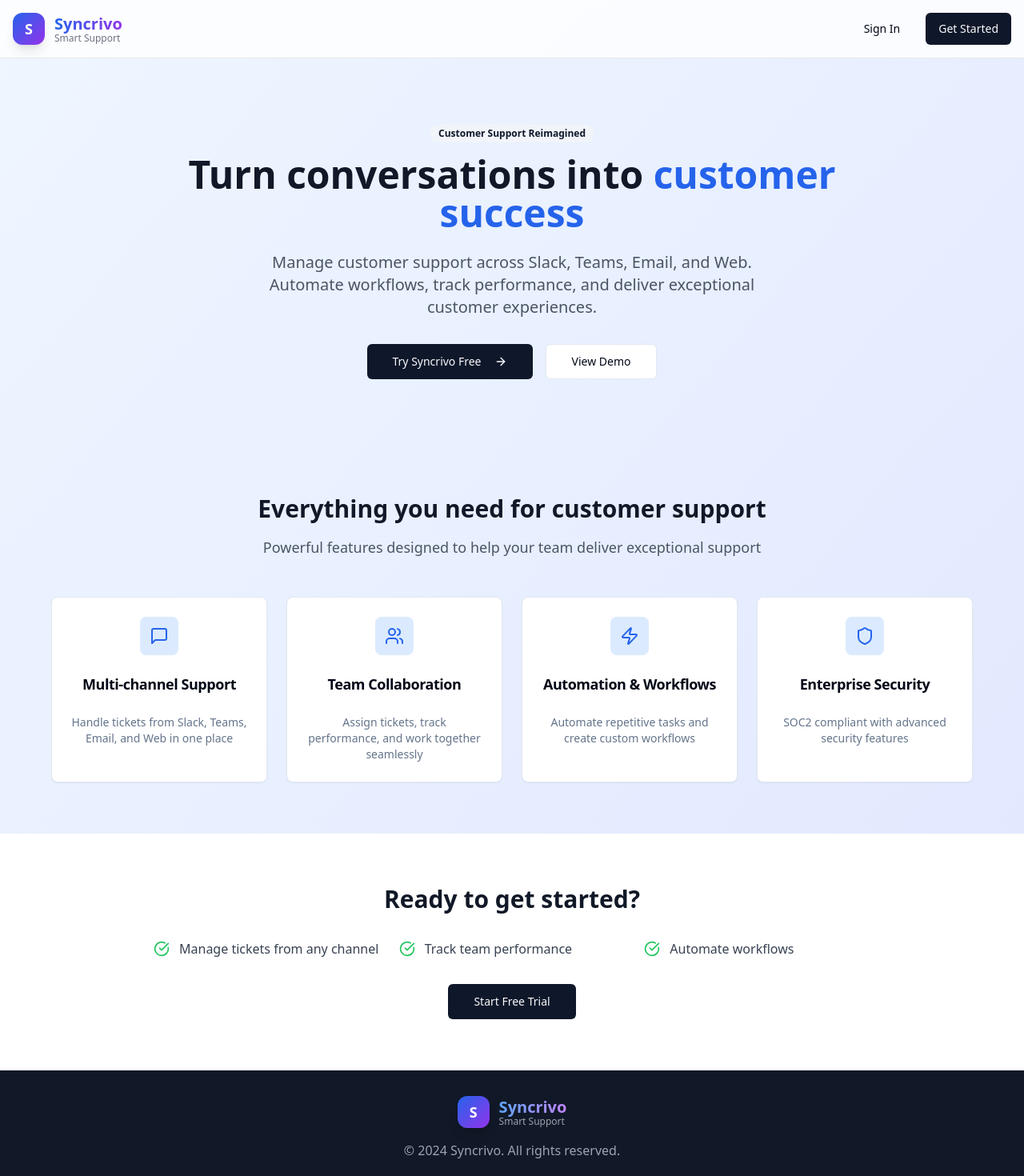
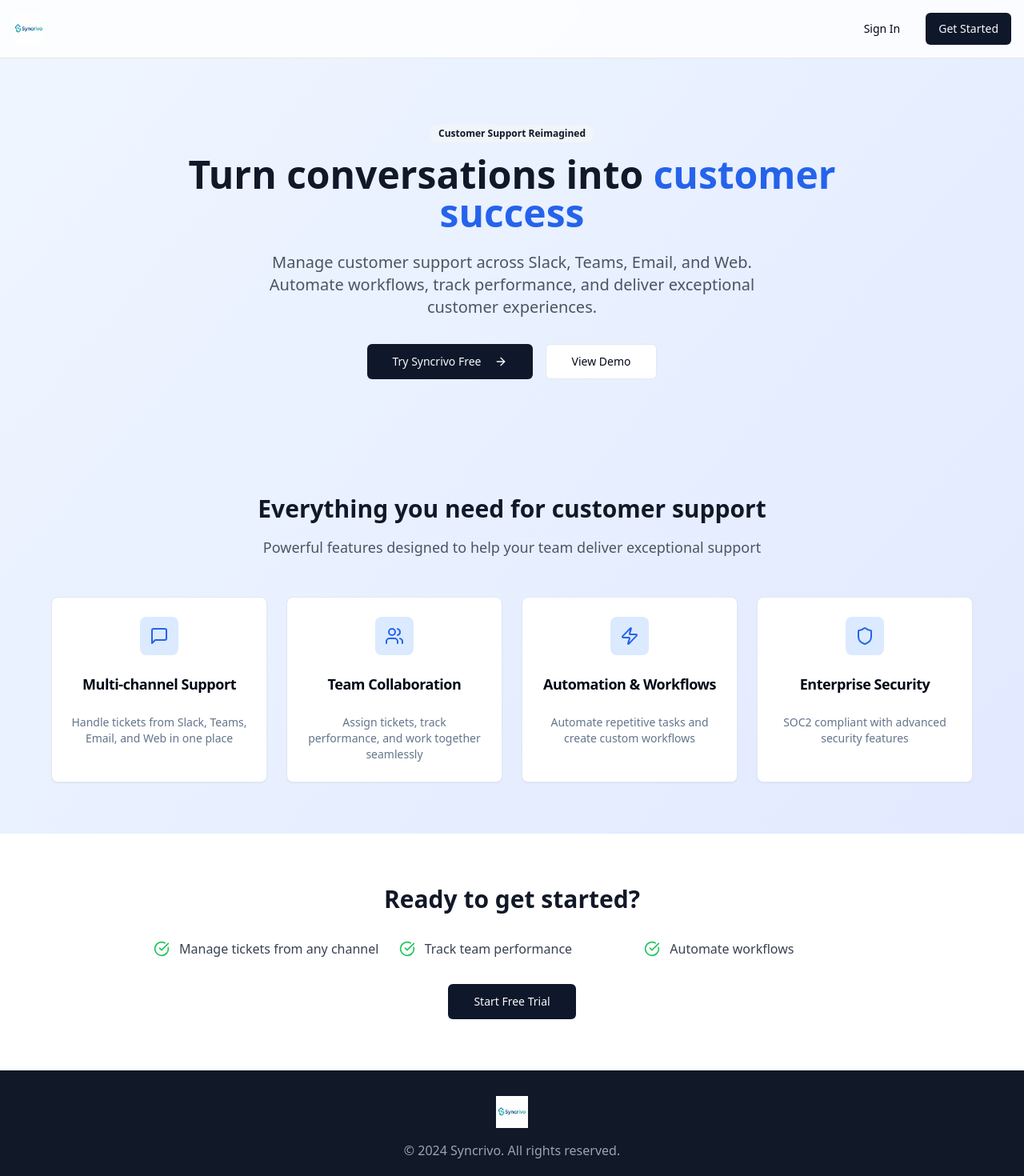
Before and after one commit to vidyakumarm/omni-ticketing-hub, a React (Vite) app: page / in a window 1280 px wide. Shown: the top 1470 px of the page at 80% size. Built offline with nearby package versions, Linux system fonts and the light colour scheme.

Commit message:
Refactor: Use Syncrivo logo in app
- Updated the logo in the navigation, landing page, and HTML title/metadata to reflect the new Syncrivo logo.

```diff
--- a/src/components/landing/Footer.tsx
+++ b/src/components/landing/Footer.tsx
@@ -71,9 +71,11 @@ export const Footer = () => {
           <div className="lg:col-span-1">
             <div className="space-y-6">
               <div>
-                <h3 className="text-2xl font-bold bg-gradient-to-r from-blue-400 to-purple-400 bg-clip-text text-transparent">
-                  Thena
-                </h3>
+                <img
+                  src="/lovable-uploads/ab838571-125a-4a64-a279-740ccf8bcfc7.png"
+                  alt="Syncrivo Logo"
+                  className="h-8 w-auto mb-3"
+                />
                 <p className="text-gray-400 mt-2">
                   The modern B2B ticketing platform powered by AI
                 </p>
@@ -86,7 +88,7 @@ export const Footer = () => {
                 </div>
                 <div className="flex items-center gap-3">
                   <Mail className="w-4 h-4" />
-                  <span>hello@thena.ai</span>
+                  <span>hello@syncrivo.com</span>
                 </div>
                 <div className="flex items-center gap-3">
                   <Phone className="w-4 h-4" />
@@ -134,7 +136,7 @@ export const Footer = () => {
         {/* Bottom Footer */}
         <div className="flex flex-col lg:flex-row justify-between items-center gap-6">
           <div className="text-gray-400 text-sm">
-            © 2024 Thena. All rights reserved. Built with ❤️ for modern support teams.
+            © 2024 Syncrivo. All rights reserved. Built with ❤️ for modern support teams.
           </div>
 
           <div className="flex items-center gap-6">
--- a/src/components/layout/Navigation.tsx
+++ b/src/components/layout/Navigation.tsx
@@ -45,15 +45,11 @@ export const Navigation: React.FC = () => {
       <div className="max-w-7xl mx-auto flex items-center justify-between">
         {/* Logo/Brand */}
         <Link to="/dashboard" className="flex items-center space-x-3">
-          <div className="w-10 h-10 bg-gradient-to-br from-blue-600 to-purple-600 rounded-xl flex items-center justify-center shadow-lg">
-            <div className="text-white font-bold text-lg">S</div>
-          </div>
-          <div className="flex flex-col">
-            <span className="text-xl font-bold bg-gradient-to-r from-blue-600 to-purple-600 bg-clip-text text-transparent">
-              Syncrivo
-            </span>
-            <span className="text-xs text-gray-500 -mt-1">Smart Support</span>
-          </div>
+          <img
+            src="/lovable-uploads/ab838571-125a-4a64-a279-740ccf8bcfc7.png"
+            alt="Syncrivo Logo"
+            className="h-10 w-auto"
+          />
         </Link>
 
         {/* Main Navigation */}
--- a/src/pages/Index.tsx
+++ b/src/pages/Index.tsx
@@ -34,17 +34,11 @@ const Index = () => {
       {/* Header */}
       <header className="bg-white/80 backdrop-blur-sm border-b border-gray-200 sticky top-0 z-50">
         <div className="max-w-7xl mx-auto px-4 py-4 flex items-center justify-between">
-          <div className="flex items-center space-x-3">
-            <div className="w-10 h-10 bg-gradient-to-br from-blue-600 to-purple-600 rounded-xl flex items-center justify-center shadow-lg">
-              <span className="text-white font-bold text-lg">S</span>
-            </div>
-            <div className="flex flex-col">
-              <span className="text-xl font-bold bg-gradient-to-r from-blue-600 to-purple-600 bg-clip-text text-transparent">
-                Syncrivo
-              </span>
-              <span className="text-xs text-gray-500 -mt-1">Smart Support</span>
-            </div>
-          </div>
+          <img
+            src="/lovable-uploads/ab838571-125a-4a64-a279-740ccf8bcfc7.png"
+            alt="Syncrivo Logo"
+            className="h-10 w-auto"
+          />
           <div className="flex items-center space-x-4">
             <Link to="/login">
               <Button variant="ghost">Sign In</Button>
@@ -150,17 +144,11 @@ const Index = () => {
       {/* Footer */}
       <footer className="bg-gray-900 text-white py-8 px-4">
         <div className="max-w-6xl mx-auto text-center">
-          <div className="flex items-center justify-center space-x-3 mb-4">
-            <div className="w-10 h-10 bg-gradient-to-br from-blue-600 to-purple-600 rounded-xl flex items-center justify-center shadow-lg">
-              <span className="text-white font-bold text-lg">S</span>
-            </div>
-            <div className="flex flex-col items-start">
-              <span className="text-xl font-bold bg-gradient-to-r from-blue-400 to-purple-400 bg-clip-text text-transparent">
-                Syncrivo
-              </span>
-              <span className="text-xs text-gray-400 -mt-1">Smart Support</span>
-            </div>
-          </div>
+          <img
+            src="/lovable-uploads/ab838571-125a-4a64-a279-740ccf8bcfc7.png"
+            alt="Syncrivo Logo"
+            className="h-10 w-auto mx-auto mb-4"
+          />
           <p className="text-gray-400">
             © 2024 Syncrivo. All rights reserved.
           </p>
```
Also changed, not shown: public/lovable-uploads/ab838571-125a-4a64-a279-740ccf8bcfc7.png (added).
